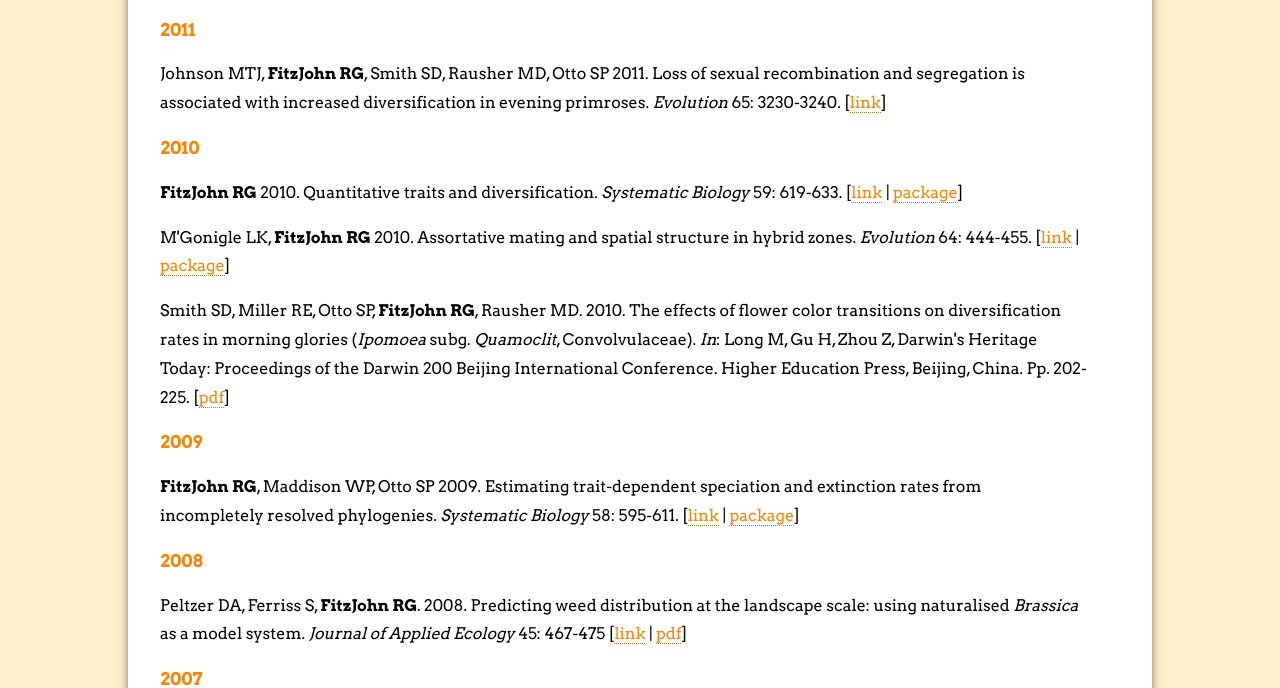
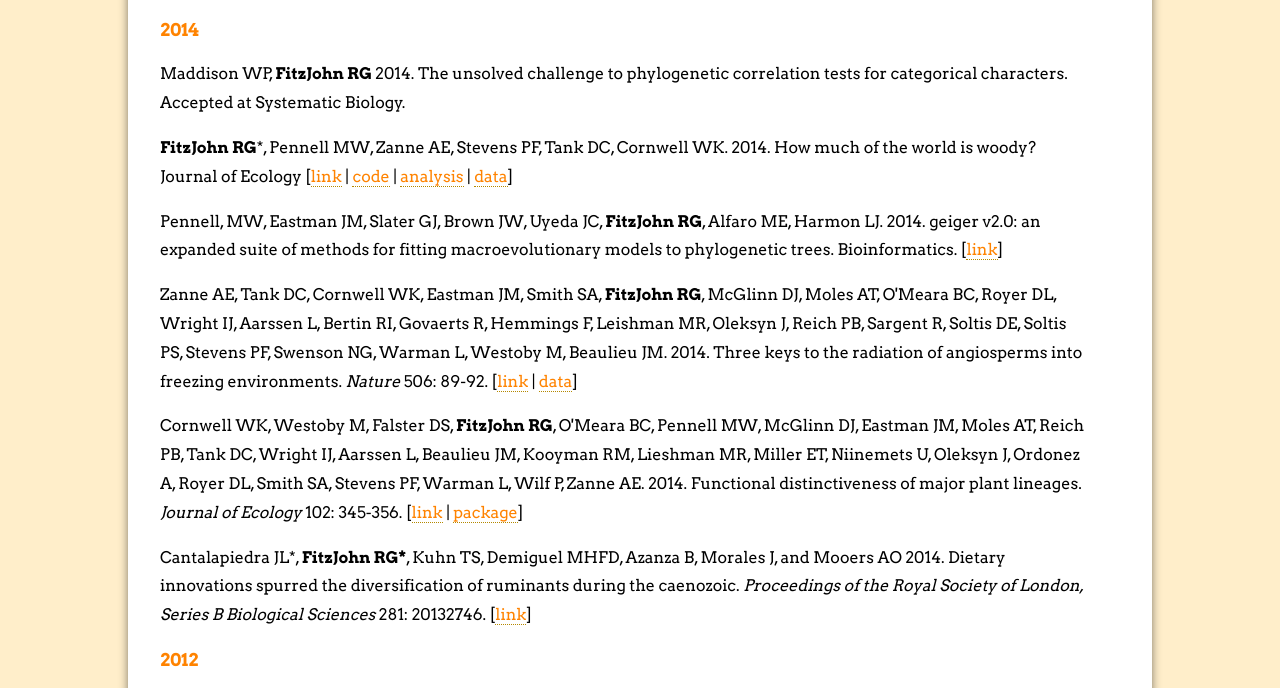
Before and after one commit to richfitz/richfitz.github.io, a plain HTML site: page publications.html in a window 1280 px wide. Shown: the part 108-796 px from the top of the page. Drawn offline with Linux system fonts and the light colour scheme.

Commit message:
Update publication list

```diff
--- a/publications.html
+++ b/publications.html
@@ -15,6 +15,75 @@
       <div id="body">
 
 	<h1>Publications</h1>
+	<h2>2014</h2>
+        <p>
+          Maddison WP, <b>FitzJohn RG</b> 2014.  The unsolved
+          challenge to phylogenetic correlation tests for categorical
+          characters.  Accepted at Systematic Biology.
+        </p>
+
+        <p>
+          <b>FitzJohn RG</b>*, Pennell MW, Zanne AE, Stevens PF, Tank
+          DC, Cornwell WK. 2014. How much of the world is woody?
+          Journal of Ecology
+          [<a href="http://doi.org/10.1111/1365-2745.12260">link</a> |
+          <a href="https://github.com/richfitz/wood">code</a> |
+          <a href="http://richfitz.github.io/wood/wood.html">analysis</a> |
+          <a href="http://doi.org/10.5061/dryad.v7m14">data</a>]
+        </p>
+
+        <p>
+          Pennell, MW, Eastman JM, Slater GJ, Brown JW, Uyeda JC,
+          <b>FitzJohn RG</b>, Alfaro ME, Harmon LJ. 2014. geiger v2.0:
+          an expanded suite of methods for fitting macroevolutionary
+          models to phylogenetic trees. Bioinformatics. [<a
+          href="http://10.1093/bioinformatics/btu181">link</a>]
+        </p>
+
+	<p>
+	  Zanne AE, Tank DC, Cornwell WK, Eastman JM, Smith SA,
+	  <b>FitzJohn RG</b>, McGlinn DJ, Moles AT, O'Meara BC, Royer
+	  DL, Wright IJ, Aarssen L, Bertin RI, Govaerts R, Hemmings F,
+	  Leishman MR, Oleksyn J, Reich PB, Sargent R, Soltis DE,
+	  Soltis PS, Stevens PF, Swenson NG, Warman L, Westoby M,
+	  Beaulieu JM. 2014. Three keys to the radiation of
+	  angiosperms into freezing environments. <i>Nature</i> 506:
+	  89-92.  [<a
+	  href="http://dx.doi.org/10.1038/nature12872">link</a> | <a
+	  href="http://dx.doi.org/10.5061/dryad.63q27.2">data</a>]
+	</p>
+
+	<p>
+	  Cornwell WK, Westoby M, Falster DS, <b>FitzJohn RG</b>,
+	  O'Meara BC, Pennell MW, McGlinn DJ, Eastman JM,
+	  Moles AT, Reich PB, Tank DC, Wright IJ, Aarssen L,
+	  Beaulieu JM, Kooyman RM, Lieshman MR, Miller ET,
+	  Niinemets U, Oleksyn J, Ordonez A, Royer DL,
+	  Smith SA, Stevens PF, Warman L, Wilf P, Zanne AE. 2014.
+	  Functional distinctiveness of major plant lineages.
+	  <i>Journal of Ecology</i> 102: 345-356.
+	  [<a
+	  href="http://dx.doi.org/10.1111/1365-2745.12208">link</a> |
+	  <a href="https://github.com/richfitz/ksi">package</a>]
+	</p>
+
+	<p>
+	  Cantalapiedra JL*, <b>FitzJohn RG*</b>, Kuhn TS, Demiguel
+	  MHFD, Azanza B, Morales J, and Mooers AO 2014. Dietary
+	  innovations spurred the diversification of ruminants during
+	  the caenozoic. <i>Proceedings of the Royal Society of
+	  London, Series B Biological Sciences</i> 281: 20132746.  [<a
+	  href="http://dx.doi.org/10.1098/rspb.2013.2746">link</a>]
+	</p>
+
+	<h2>2012</h2>
+	<p>
+	  <b>FitzJohn, RG</b> 2012. diversitree: Comparative phylogenetic
+	  analyses of diversification in R. <i>Methods in Ecology and
+	  Evolution</i> (in press).  [<a
+	  href="http://dx.doi.org/10.1111/j.2041-210X.2012.00234.x">link</a>]
+	</p>
+
 	<h2>2011</h2>
 	<p>
 	  Johnson MTJ, <b>FitzJohn RG</b>, Smith SD, Rausher MD, Otto SP
@@ -138,6 +207,10 @@
 	  [<a href="pubs/Heenan-2004-815.pdf">pdf</a>]
 	</p>
 
+        <p>
+          "*" denotes equal contribution.
+        </p>
+
 	<hr class="eop" />
 
 	<div id="bottom-nav">
```
